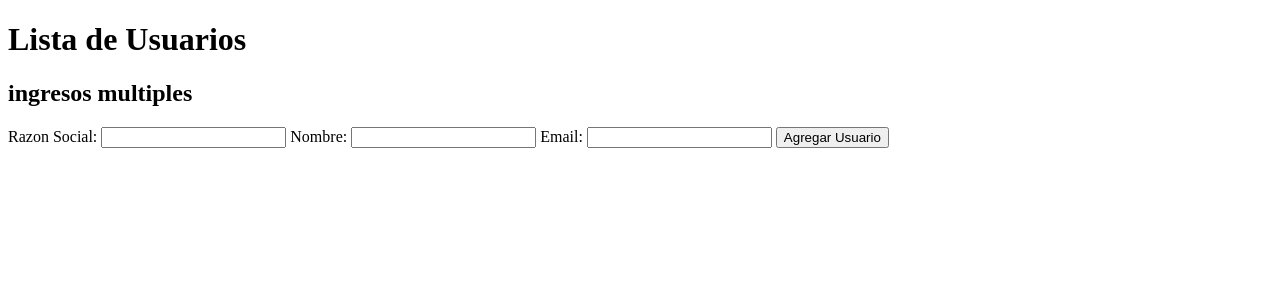
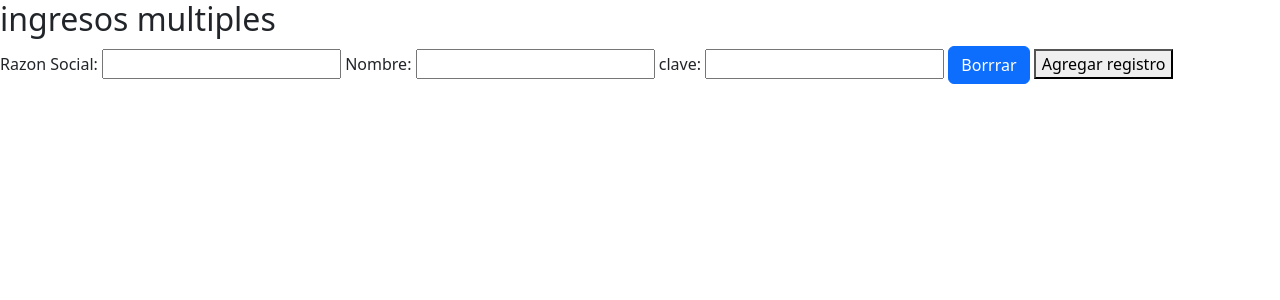
Before and after one commit to Mixcoatl120/ingreso_multiple, a Python web app: template templates/index.html in a window 1280 px wide. Shown: the top 300 px of the page. Run offline with Jinja, Linux system fonts and the light colour scheme; the template is opened without the code that fills it, so the values that code supplies are empty.

Commit message:
13/11/2023 #3

```diff
--- a/app.py
+++ b/app.py
@@ -1,4 +1,4 @@
-from flask import Flask,render_template,request,redirect,url_for
+from flask import Flask,render_template,request,redirect,url_for,flash
 from flask_sqlalchemy import SQLAlchemy
 
 db = SQLAlchemy()
@@ -31,7 +31,7 @@
     nuevo_usuario = Usuario(nombre=nombre, email=email)
     db.session.add(nuevo_usuario)
     db.session.commit()
-
+    flash(f'Se ha agregado correctamente a {nombre}', 'success')  # Mensaje de éxito
     return render_template('index.html',usuarios=usuarios)
 
 if __name__ == '__main__':
--- a/templates/index.html
+++ b/templates/index.html
@@ -4,15 +4,20 @@
     <meta charset="UTF-8">
     <meta name="viewport" content="width=device-width, initial-scale=1.0">
     <title>Formulario de Usuarios</title>
+    <link href="https://cdn.jsdelivr.net/npm/bootstrap@5.3.2/dist/css/bootstrap.min.css" rel="stylesheet" integrity="sha384-T3c6CoIi6uLrA9TneNEoa7RxnatzjcDSCmG1MXxSR1GAsXEV/Dwwykc2MPK8M2HN" crossorigin="anonymous">
     <script src="{{url_for ('static',filename = 'js/funciones.js')}}"></script>
 </head>
 <body>
-    <h1>Lista de Usuarios</h1>
-    <ul>
-        {% for usuario in usuarios %}
-        <li>{{ usuario.nombre }} - {{ usuario.email }}</li>
+    <!-- Agrega el bloque para mensajes flash -->
+    {% with messages = get_flashed_messages() %}
+    {% if messages %}
+    <ul class="messages">
+        {% for message in messages %}
+        <li>{{ message }}</li>
         {% endfor %}
     </ul>
+    {% endif %}
+    {% endwith %}
 
     <h2>ingresos multiples</h2>
     <form action="{{ url_for('agregar_usuario') }}" method="post">
@@ -22,10 +27,12 @@
         <label for="nombre">Nombre:</label>
         <input type="text" name="nombre" value="{{ request.form['nombre']  }}" required>
 
-        <label for="email">Email:</label>
-        <input type="email" name="email">
+        <label for="email">clave:</label>
+        <input type="text" name="email">
 
-        <button type="submit">Agregar Usuario</button>
+        <a class="btn btn-primary" href="/">Borrrar</a>
+        <button type="submit">Agregar registro</button>
     </form>
 </body>
+<script src="https://cdn.jsdelivr.net/npm/bootstrap@5.3.2/dist/js/bootstrap.bundle.min.js" integrity="sha384-C6RzsynM9kWDrMNeT87bh95OGNyZPhcTNXj1NW7RuBCsyN/o0jlpcV8Qyq46cDfL" crossorigin="anonymous"></script>
 </html>
```
